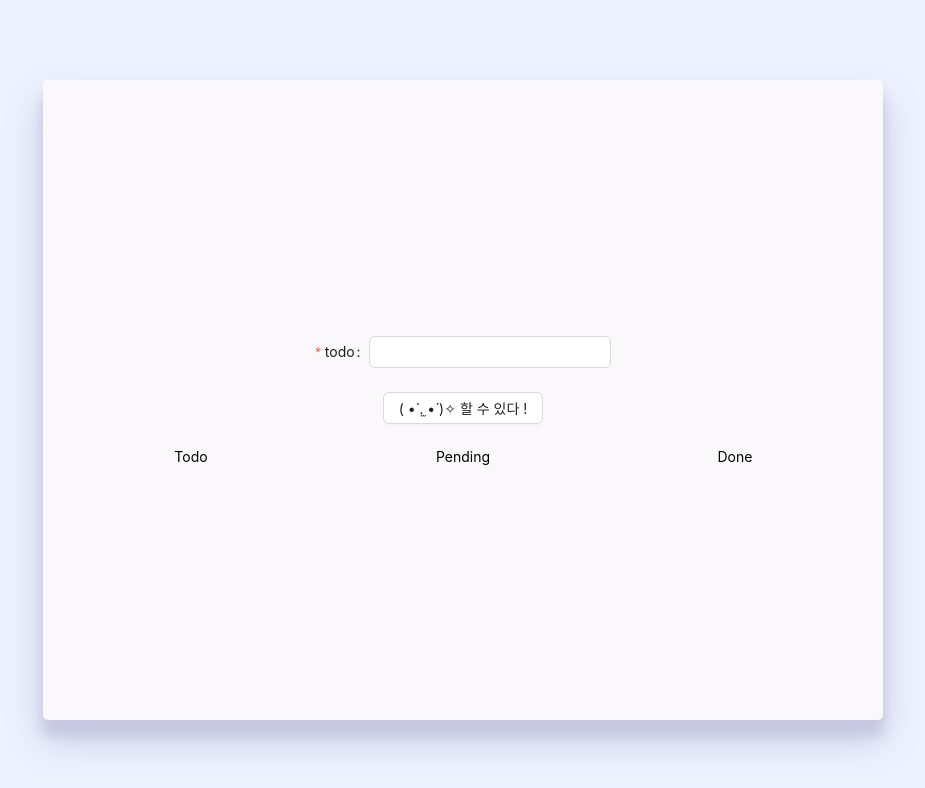
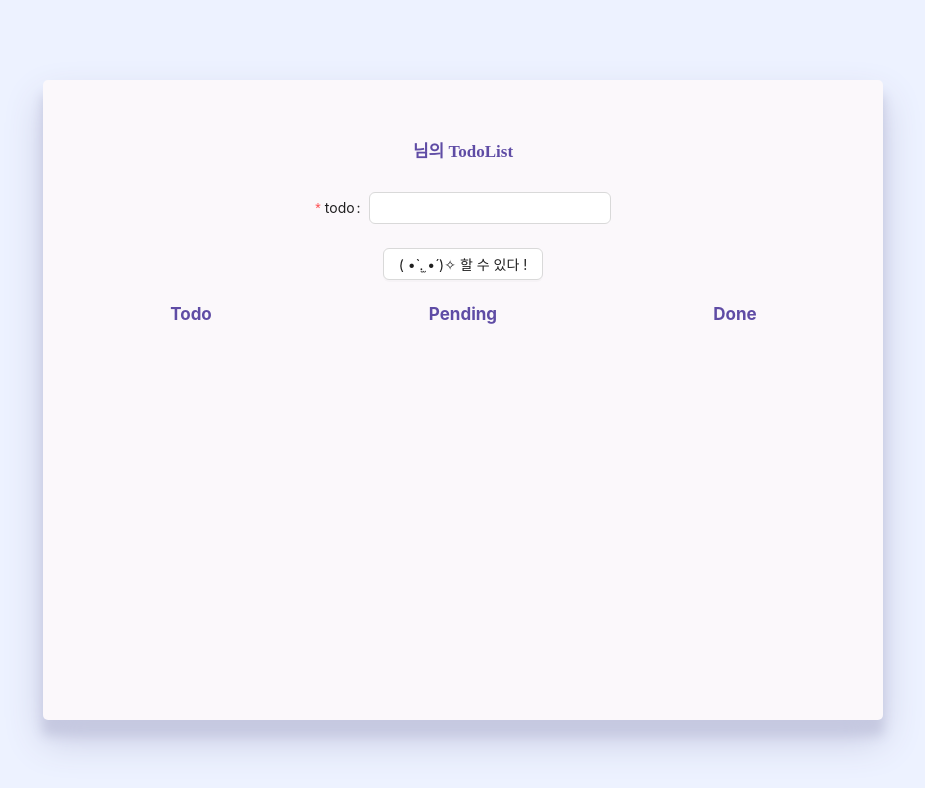
Before and after one commit to jeongyeon-park/react-todo, a React (Create React App) app: page /todoList in a window 1280 px wide. Shown: the top 788 px of the page, without its empty margins (177-1102 px from the left). Built offline with nearby package versions, Linux system fonts and the light colour scheme; a web font is replaced by a local one.

Commit message:
MOD: todoItem , github io

```diff
--- a/src/atom.ts
+++ b/src/atom.ts
@@ -9,3 +9,18 @@ export const todoListState = atom({
     key:"todoListState",
     default:[] as ITodoItem[],
 })
+
+export const pendingListState = atom({
+    key:"pendingListState",
+    default: [] as ITodoItem[],
+})
+
+export const doneListState = atom({
+    key:"doneListState",
+    default: [] as ITodoItem[],
+})
+
+export const userNameState = atom({
+    key:"userNameState",
+    default: localStorage.getItem('name'),
+})
--- a/src/components/InputName.tsx
+++ b/src/components/InputName.tsx
@@ -1,6 +1,8 @@
 import { Input, Button, Form } from "antd";
 import { useNavigate } from "react-router-dom";
+import { useSetRecoilState } from "recoil";
 import styled from "styled-components";
+import { userNameState } from "../atom";
 
 const InputWrap = styled.div`
   width: 100%;
@@ -14,10 +16,12 @@ const Infomation = styled.div`
 `
 
 const InputName = () => {
+  const setUserName = useSetRecoilState(userNameState);
   const navigate = useNavigate();
 
   const onFinish = (values: any) => {
     console.log(values);
+    setUserName(values.username)
     localStorage.setItem("name", values.username);
     navigate("/weather");
   };
--- a/src/components/TodoItem.tsx
+++ b/src/components/TodoItem.tsx
@@ -8,6 +8,7 @@ const Item = styled.div`
     display: flex;
     justify-content: center;
     align-items: center;
+    margin-bottom: 10px;
 `;
 
 const TodoItem = ({id, name , status} : {
@@ -18,7 +19,7 @@ const TodoItem = ({id, name , status} : {
 
     const ToDoButtonStyle = {backgroundColor:"#fee894", color:"#5f4ca5", fontWeight: 'bold'};
     const PendingButtonStyle = {backgroundColor:"#80eaff", color:"#5f4ca5", fontWeight: 'bold'};
-    const DoneButtonStyle = {backgroundColor:"#5f4ca5", color:"white", fontWeight: 'bold'}
+    const DoneButtonStyle = {backgroundColor:"#5f4ca5", color:"white", fontWeight: 'bold' };
 
     const [todoList, setTodoList] = useRecoilState(todoListState);
     const handleOnToDoClick = () =>{
@@ -33,7 +34,7 @@ const TodoItem = ({id, name , status} : {
 
     return (
         <Item>
-            <div style={{width:"50%"}}>{name}</div>
+            <div style={{width:"50%", overflow: "hidden", textOverflow: "ellipsis", whiteSpace: "nowrap"}}>{name}</div>
             {status === "TO_DO" ?
                 <>
                     <Button style={PendingButtonStyle} onClick={handleOnPendingClick}>Pending</Button>
--- a/src/pages/Home.tsx
+++ b/src/pages/Home.tsx
@@ -1,28 +1,24 @@
+import {useEffect} from "react";
 import InputName from "../components/InputName";
-import styled from "styled-components";
 import { UserOutlined } from "@ant-design/icons";
 import * as S from "../components/style";
+import { useRecoilValue } from "recoil";
+import { userNameState } from "../atom";
+import { useNavigate } from "react-router-dom";
 
-const Container = styled.div`
-    width: 100vw;
-    height: 100vh;
-    display: flex;
-    justify-content: center;
-    align-items: center;
-`;
-const HomeComponent = styled.div`
-    width: 00px;
-    height: 500px;
-    display: flex;
-    flex-direction: column;
-    justify-content: center;
-    align-items: center;
-    border-radius: 5px;
-    border: 1px solid lightgrey;
-    padding: 20px;
-`;
 
 const Home =()=>{
+
+    const userName = useRecoilValue(userNameState);
+    const navigate = useNavigate();
+
+    // 유저 이름 localStorage 에 있으면 다음 페이지
+    useEffect(()=>{
+        if(userName){
+            navigate("/weather");
+        }
+    })
+
     return (
         <S.Container>
             <S.ComponentWrap>
--- a/src/pages/TodoList.tsx
+++ b/src/pages/TodoList.tsx
@@ -1,25 +1,38 @@
-import { useRef, useState } from "react";
+import { useRef } from "react";
 import { Form, Button, Input, Row, Col } from "antd";
 import * as S from "../components/style";
 import styled from "styled-components";
 import TodoItem from "../components/TodoItem";
-import { useRecoilState } from "recoil";
-import { todoListState } from "../atom";
+import { useRecoilState, useRecoilValue } from "recoil";
+import { pendingListState, todoListState, userNameState } from "../atom";
 
 const ListWrap = styled.div`
   width: 100%;
+  height: 60%;
 `;
+
 const ListItemWrap = styled.div`
-  width: 33%;
+  overflow-y: auto;
+  height: 360px;
+`;
+
+const Title = styled.div`
+  font-size: 17px;
+  font-weight: bold;
+  margin-bottom: 30px;
+  color: #5f4ca5;
 `;
 
 const TodoList = () => {
+  const userName = useRecoilValue(userNameState);
+
   interface ITodoItem {
     id: number;
     name: string;
     status: "TO_DO" | "DONE" | "PENDING";
   }
   const [todoList, setTodoList] = useRecoilState<ITodoItem[]>(todoListState);
+
 
   const keyNumber = useRef(0);
 
@@ -31,12 +44,17 @@ const TodoList = () => {
       ...prev,
     ]);
     form.resetFields(["todo"]);
+
     keyNumber.current += 1;
+
+    console.log(todoList);
+
   };
 
   return (
     <S.Container>
       <S.ComponentWrap>
+        <Title>{userName}님의 TodoList</Title>
         <Form form={form} onFinish={onFinish}>
           <Form.Item
             label="todo"
@@ -53,34 +71,34 @@ const TodoList = () => {
         <ListWrap>
           <Row gutter={16}>
             <Col className="gutter-row" span={8}>
-              <div>Todo</div>
-              <div>
+              <Title>Todo</Title>
+              <ListItemWrap>
                 {todoList
                   .filter((item) => item.status === "TO_DO")
                   .map((item) => (
-                    <TodoItem {...item}></TodoItem>
+                    <TodoItem key={item.id} {...item}></TodoItem>
                   ))}
-              </div>
+              </ListItemWrap>
             </Col>
             <Col className="gutter-row" span={8}>
-              <div>Pending</div>
-              <div>
+              <Title>Pending</Title>
+              <ListItemWrap>
                 {todoList
                   .filter((item) => item.status === "PENDING")
                   .map((item) => (
-                    <TodoItem {...item}></TodoItem>
+                    <TodoItem key={item.id} {...item}></TodoItem>
                   ))}
-              </div>
+              </ListItemWrap>
             </Col>
             <Col className="gutter-row" span={8}>
-              <div>Done</div>
-              <div>
+              <Title>Done</Title>
+              <ListItemWrap>
                 {todoList
                   .filter((item) => item.status === "DONE")
                   .map((item) => (
-                    <TodoItem {...item}></TodoItem>
+                    <TodoItem key={item.id} {...item}></TodoItem>
                   ))}
-              </div>
+              </ListItemWrap>
             </Col>
           </Row>
         </ListWrap>
--- a/src/pages/Weather.tsx
+++ b/src/pages/Weather.tsx
@@ -5,6 +5,8 @@ import {Button} from 'antd';
 // import {RightCircleOutlined} from '@ant-design/icons';
 // import {useQuery} from 'react-query';
 import * as S from "../components/style";
+import { useRecoilValue } from 'recoil';
+import { userNameState } from '../atom';
 
 const Weather = ()=>{
     const navigate = useNavigate();
@@ -41,7 +43,9 @@ const Weather = ()=>{
     });
 
     const [imageUrl, setImageUrl] = useState("01d");
-// C:\Users\USER\Desktop\todo-list\src\util\icons\01n.png
+
+    const userName = useRecoilValue(userNameState);
+
     const getCurrentLocation = () => {
         // 현재 위치 가져오기
         navigator.geolocation.getCurrentPosition((position) => {
@@ -66,6 +70,8 @@ const Weather = ()=>{
     return (
         <S.Container>
             <S.ComponentWrap>
+            <div>{userName}님 안녕하세요.</div>
+
             <img src={`/images/${imageUrl}.png`} alt="weather_image"/>
             <div>{weatherData.name}의 날씨</div>
             <div>{weatherData.weather[0].main}</div>
```
Also changed, not shown: package.json (+5 -2 lines), 2 other files (tests, documents, lock files or other folders).
